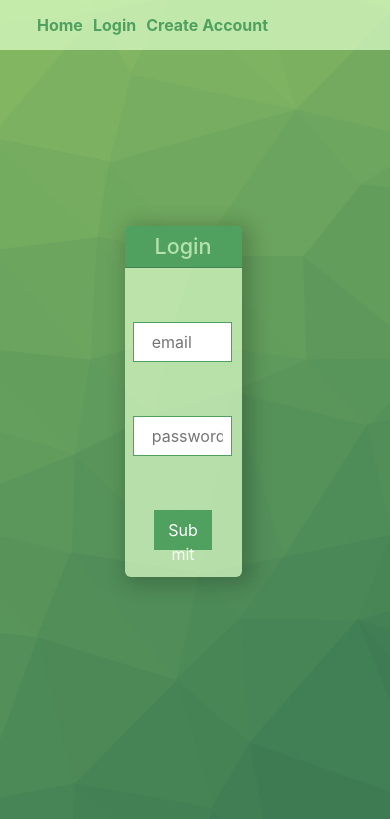
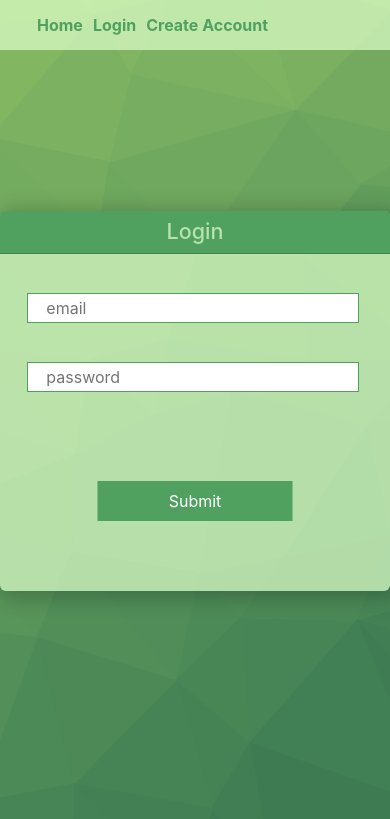
Before and after one commit to SotoTheMayor/bonatics, a React (Create React App) app in the folder client/: page /login in a window 390 px wide. Shown: the top 819 px of the page. Built offline with nearby package versions, Linux system fonts and the light colour scheme; no server answers.

Commit message:
added responsiveness to login/signup

```diff
--- a/client/src/App.css
+++ b/client/src/App.css
@@ -260,19 +260,25 @@ input{
 
 .login-button {
   color: white;
-  width: 50%;
-  margin-top: 30px;
+  width: 50% !important;
+  position: absolute;
+  top: 50%;
+  left: 50%;
+  transform: translate(-50%, 250%);
+
 
 }
 
 .signup-button {
   margin-top: 15px;
   color: white;
-  width: 50%;
+  width: 50% !important;
+  position: absolute;
+  top: 50%;
+  left: 50%;
+  transform: translate(-50%, 250%);
 }
 
-.button {
-}
 
 .button:hover {
 background-image: linear-gradient(to bottom, #50a060 , #366e41 );
@@ -313,6 +319,7 @@ background-image: linear-gradient(to bottom, #50a060 , #366e41 );
 .login-cont {
 background-color: transparent;
   width: 100%;
+  margin: 0px !important;
 }
 
 .login-card {
@@ -433,7 +440,53 @@ background-color: transparent;
   display: none;
 }
 
+@media only screen and (max-width: 1500px) {
+  .login-card {
+    height: 40% !important;
+  }
+
+  .signup-card {
+    height: 50vh !important;
+    width: 50% !important;
+  }
+}
+
+@media only screen and (max-width: 1200px) {
+  .login-card {
+    width: 40% !important;
+    height: 50% !important;
+  }
+
+  .signup-card {
+    height: 50vh !important;
+    width: 60% !important;
+  }
+}
+
 @media only screen and (max-width: 940px) {
+
+  .login-input {
+    height: 30px !important;
+    margin-top: 15px !important;
+  }
+
+  .login-card {
+    width: 50% !important;
+    height: 40% !important;
+  }
+
+  .signup-card {
+    height: 45vh !important;
+    width: 75% !important;
+  }
+
+  .login-button {
+    transform: translate(-50%, 200%);
+  }
+
+  .signup-button {
+    transform: translate(-50%, 275%);
+  }
 
   .prof-1 {
     flex-direction: column;
@@ -445,6 +498,12 @@ background-color: transparent;
 
   .trade-cont {
     border-bottom-style: none;
+  }
+}
+
+@media only screen and (max-width: 830px) {
+  .login-card {
+    width: 60% !important;
   }
 }
 
@@ -510,11 +569,26 @@ font-size: 16px;
     padding-left: 10px;
 
   }
+
+  .login-card {
+    width: 75% !important;
+  }
 }
 
 @media screen and (max-width: 605px){
   .wl-item {
     font-size: 10px !important;
+  }
+
+}
+
+@media only screen and (max-width: 540px) {
+  .login-card {
+    height: 45vh!important;
+  }
+
+  .signup-card {
+    height: 55vh!important;
   }
 }
 
@@ -530,7 +604,15 @@ font-size: 16px;
   .trade-cont {
     border-bottom-style: none;
   }
+
+  .login-card {
+    width: 100vw !important;
+    height: 45vh !important;
+    position: absolute;
+
+  }
 }
+
 
 
   @media only screen and (max-width: 400px) {
@@ -553,6 +635,10 @@ font-size: 16px;
     .search-cont {
       padding-left: 0px;
       padding-right: 0px;
+    }
+
+    .login-card {
+      height: 55vh!important;
     }
   }
 
--- a/client/src/pages/Signup.tsx
+++ b/client/src/pages/Signup.tsx
@@ -45,7 +45,7 @@ const Signup = () => {
 
     return (
         <main className="row justify-content-center align-items-center mb-4 login-cont">
-                <div className="card col-4 login-card">
+                <div className="card col-4 login-card signup-card">
                     <h4 className="card-header text-center mb-4 login-header">Sign Up</h4>
                     <div className="justify-content-center">
                         {data ? (
```
